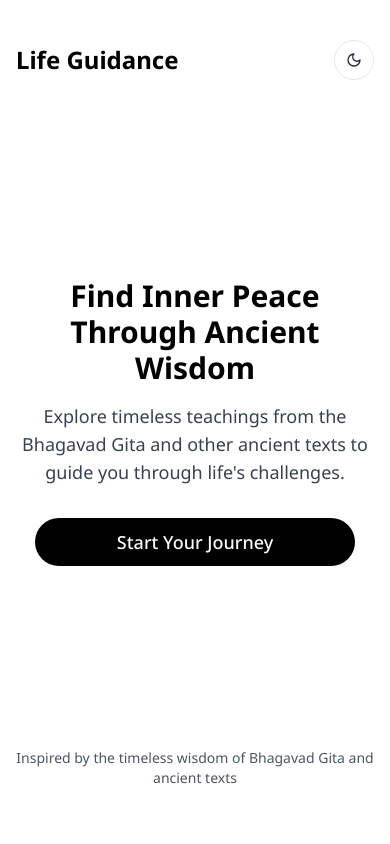
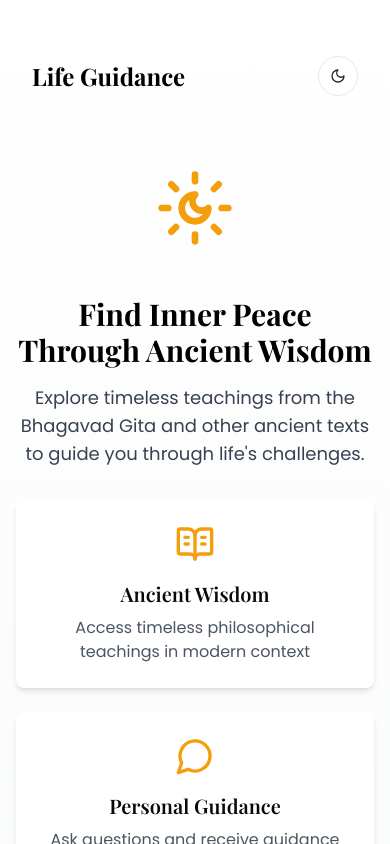
Before and after one commit to vishalprolance/divine-chat-guidance, a React (Vite) app: page / in a window 390 px wide. Built offline with nearby package versions, Linux system fonts and the light colour scheme.

Commit message:
Fix: Improve UI and add disclaimer
- Improved UI for better mobile visibility and aesthetics.
- Enhanced font usage and homepage design.
- Added a disclaimer to the app.
- Fixed text highlighting during speech.

```diff
--- a/src/App.css
+++ b/src/App.css
@@ -10,17 +10,18 @@
 
 html, body {
   height: 100%;
+  width: 100%;
   overflow: hidden;
   position: fixed;
-  width: 100%;
   overscroll-behavior: none;
+  touch-action: manipulation;
 }
 
 body {
   margin: 0;
   padding: 0;
-  touch-action: manipulation;
   -webkit-overflow-scrolling: touch;
+  font-family: 'Playfair Display', serif;
 }
 
 .logo {
@@ -78,3 +79,27 @@ body {
 .bg-purple-200, .dark .bg-purple-800 {
   animation: pulse-highlight 1s infinite;
 }
+
+/* Improve scrolling on mobile */
+.overflow-y-auto, .overflow-auto {
+  -webkit-overflow-scrolling: touch;
+}
+
+/* Sticky headers */
+.sticky {
+  position: sticky;
+  backdrop-filter: blur(10px);
+  z-index: 50;
+}
+
+/* Glass effect */
+.glass-effect {
+  background: rgba(255, 255, 255, 0.1);
+  backdrop-filter: blur(10px);
+  border: 1px solid rgba(255, 255, 255, 0.2);
+}
+
+.dark .glass-effect {
+  background: rgba(0, 0, 0, 0.2);
+  border: 1px solid rgba(255, 255, 255, 0.1);
+}
--- a/src/components/MessageList.tsx
+++ b/src/components/MessageList.tsx
@@ -59,7 +59,7 @@ const MessageList = ({
             <span
               key={`word-${index}`}
               className={index === highlightedWordIndex ?
-                'bg-purple-200 dark:bg-purple-800 px-1 py-0.5 rounded-md transition-all duration-100 transform scale-105' :
+                'highlighted-word' :
                 ''}
             >
               {word}
@@ -157,6 +157,31 @@ const MessageList = ({
           color: #ffffff;
         }
 
+        .highlighted-word {
+          background-color: #e9d8fd;
+          color: #4c1d95;
+          padding: 0 4px;
+          margin: 0 -1px;
+          border-radius: 4px;
+          display: inline-block;
+          animation: pulse 1s infinite;
+          font-weight: 500;
+          transition: all 0.2s ease;
+          box-shadow: 0 0 4px rgba(144, 97, 249, 0.5);
+        }
+
+        .dark .highlighted-word {
+          background-color: #6d28d9;
+          color: #ffffff;
+          box-shadow: 0 0 8px rgba(192, 132, 252, 0.5);
+        }
+
+        @keyframes pulse {
+          0% { transform: scale(1); }
+          50% { transform: scale(1.05); }
+          100% { transform: scale(1); }
+        }
+
         @media (max-width: 640px) {
           .message {
             max-width: 90%;
--- a/src/index.css
+++ b/src/index.css
@@ -1,5 +1,5 @@
 
-@import url('https://fonts.googleapis.com/css2?family=Noto+Sans:wght@400;500;600;700&display=swap');
+@import url('https://fonts.googleapis.com/css2?family=Playfair+Display:wght@400;500;600;700&family=Poppins:wght@300;400;500;600;700&display=swap');
 
 @tailwind base;
 @tailwind components;
@@ -61,7 +61,7 @@
     @apply border-border;
   }
   body {
-    @apply bg-background text-foreground font-sanskrit;
+    @apply bg-background text-foreground font-sans;
     min-height: 100vh;
     max-height: 100vh;
     overflow: hidden;
@@ -72,6 +72,18 @@
     max-height: 100vh;
     overflow: hidden;
   }
+
+  h1, h2, h3, h4, h5, h6 {
+    @apply font-serif;
+  }
+}
+
+.font-serif {
+  font-family: 'Playfair Display', serif;
+}
+
+.font-sans {
+  font-family: 'Poppins', sans-serif;
 }
 
 .animate-divine-fade-in {
@@ -154,3 +166,14 @@
 .dark .glass {
   @apply backdrop-blur-md bg-divine-blue/10 border border-divine-gold/20;
 }
+
+/* Enhanced text highlight animation */
+@keyframes highlight-pulse {
+  0% { opacity: 0.8; }
+  50% { opacity: 1; }
+  100% { opacity: 0.8; }
+}
+
+.highlighted-word {
+  animation: highlight-pulse 1.5s infinite;
+}
--- a/src/pages/Chat.tsx
+++ b/src/pages/Chat.tsx
@@ -1,13 +1,16 @@
+
 import React from 'react';
 import ChatInterface from '@/components/ChatInterface';
 import ThemeToggle from '@/components/ThemeToggle';
 import { Button } from '@/components/ui/button';
 import { Link } from 'react-router-dom';
 import { ArrowLeft } from 'lucide-react';
+
 const Chat = () => {
-  return <div className="min-h-screen flex flex-col px-2 py-2 md:px-4 md:py-4 overflow-hidden bg-white dark:bg-black">
+  return (
+    <div className="min-h-screen flex flex-col px-2 py-2 md:px-4 md:py-4 overflow-hidden bg-gradient-to-b from-white to-gray-50 dark:from-black dark:to-gray-950">
       <div className="w-full max-w-3xl mx-auto h-[calc(100vh-16px)] flex flex-col overflow-hidden">
-        <div className="flex justify-between items-center mb-4 sticky top-0 z-30 bg-white dark:bg-black pb-2 rounded">
+        <div className="flex justify-between items-center mb-4 sticky top-0 z-50 bg-white/90 dark:bg-black/90 backdrop-blur-md pb-2 pt-2 rounded-lg shadow-sm">
           <div className="flex items-center gap-2">
             <Link to="/">
               <Button variant="ghost" size="icon" className="rounded-full">
@@ -30,10 +33,15 @@ const Chat = () => {
           <ChatInterface />
         </div>
 
-        <footer className="mt-1 text-center text-xs text-gray-600 dark:text-gray-400 py-2 sticky bottom-0 z-10 bg-white dark:bg-black">
-          Inspired by the timeless wisdom of Bhagavad Gita and ancient texts
+        <footer className="mt-1 text-center text-xs text-gray-600 dark:text-gray-400 py-2 sticky bottom-0 z-10 bg-white/90 dark:bg-black/90 backdrop-blur-sm rounded-lg">
+          <p>Inspired by the timeless wisdom of Bhagavad Gita and ancient texts</p>
+          <p className="mt-1 text-xs text-gray-500 dark:text-gray-500">
+            Disclaimer: This app is an AI-powered guide and does not intend to hurt any religious beliefs or sentiments. All content is AI-generated.
+          </p>
         </footer>
       </div>
-    </div>;
+    </div>
+  );
 };
+
 export default Chat;
--- a/src/pages/Home.tsx
+++ b/src/pages/Home.tsx
@@ -3,33 +3,57 @@ import React from 'react';
 import { Button } from '@/components/ui/button';
 import { Link } from 'react-router-dom';
 import ThemeToggle from '@/components/ThemeToggle';
+import { BookOpenText, MessageCircleIcon, SunMoon } from 'lucide-react';
 
 const Home = () => {
   return (
-    <div className="min-h-screen flex flex-col overflow-hidden bg-white dark:bg-black">
-      <div className="container flex flex-col items-center justify-center h-screen px-4 py-10 gap-6">
-        <header className="w-full flex justify-between items-center mb-8 sticky top-0 z-10">
-          <h1 className="text-2xl font-bold text-black dark:text-white">Life Guidance</h1>
+    <div className="min-h-screen flex flex-col overflow-hidden bg-gradient-to-b from-white to-gray-50 dark:from-black dark:to-gray-900">
+      <div className="container flex flex-col items-center justify-center min-h-screen px-4 py-10 gap-6">
+        <header className="w-full flex justify-between items-center mb-8 sticky top-0 z-10 p-4">
+          <h1 className="text-2xl font-serif font-bold text-black dark:text-white">Life Guidance</h1>
           <ThemeToggle />
         </header>
 
         <div className="flex flex-col items-center justify-center flex-grow text-center max-w-xl">
-          <h2 className="text-3xl md:text-4xl font-bold mb-4 text-black dark:text-white">
+          <div className="mb-8 animate-divine-fade-in">
+            <SunMoon className="w-20 h-20 mx-auto mb-4 text-amber-500 dark:text-amber-400" />
+          </div>
+
+          <h2 className="text-3xl md:text-4xl font-serif font-bold mb-4 text-black dark:text-white animate-divine-fade-in" style={{animationDelay: '0.2s'}}>
             Find Inner Peace Through Ancient Wisdom
           </h2>
-          <p className="text-lg md:text-xl mb-8 text-gray-700 dark:text-gray-300">
+
+          <p className="text-lg md:text-xl mb-8 text-gray-700 dark:text-gray-300 animate-divine-fade-in" style={{animationDelay: '0.4s'}}>
             Explore timeless teachings from the Bhagavad Gita and other ancient texts
             to guide you through life's challenges.
           </p>
-          <Link to="/chat" className="w-full max-w-xs">
-            <Button className="w-full bg-black hover:bg-gray-800 dark:bg-white dark:text-black dark:hover:bg-gray-200 py-6 text-lg rounded-full">
+
+          <div className="grid grid-cols-1 md:grid-cols-2 gap-6 w-full mb-8 animate-divine-fade-in" style={{animationDelay: '0.6s'}}>
+            <div className="p-6 rounded-lg bg-white dark:bg-gray-800 shadow-md flex flex-col items-center text-center">
+              <BookOpenText className="w-10 h-10 mb-4 text-amber-500 dark:text-amber-400" />
+              <h3 className="font-serif text-xl font-semibold mb-2">Ancient Wisdom</h3>
+              <p className="text-gray-600 dark:text-gray-300">Access timeless philosophical teachings in modern context</p>
+            </div>
+
+            <div className="p-6 rounded-lg bg-white dark:bg-gray-800 shadow-md flex flex-col items-center text-center">
+              <MessageCircleIcon className="w-10 h-10 mb-4 text-amber-500 dark:text-amber-400" />
+              <h3 className="font-serif text-xl font-semibold mb-2">Personal Guidance</h3>
+              <p className="text-gray-600 dark:text-gray-300">Ask questions and receive guidance tailored to your needs</p>
+            </div>
+          </div>
+
+          <Link to="/chat" className="w-full max-w-xs animate-divine-fade-in" style={{animationDelay: '0.8s'}}>
+            <Button className="w-full bg-amber-500 hover:bg-amber-600 dark:bg-amber-500 dark:text-black dark:hover:bg-amber-400 py-6 text-lg rounded-full shadow-lg transition-all duration-300 transform hover:scale-105">
               Start Your Journey
             </Button>
           </Link>
         </div>
 
         <footer className="w-full mt-auto text-center text-sm text-gray-600 dark:text-gray-400 py-4">
-          Inspired by the timeless wisdom of Bhagavad Gita and ancient texts
+          <p>Inspired by the timeless wisdom of Bhagavad Gita and ancient texts</p>
+          <p className="mt-1 text-xs text-gray-500 dark:text-gray-500">
+            Disclaimer: This app is an AI-powered guide and does not intend to hurt any religious beliefs or sentiments. All content is AI-generated.
+          </p>
         </footer>
       </div>
     </div>
--- a/tailwind.config.ts
+++ b/tailwind.config.ts
@@ -19,6 +19,11 @@ export default {
 			}
 		},
 		extend: {
+			fontFamily: {
+				sans: ['Poppins', 'sans-serif'],
+				serif: ['Playfair Display', 'serif'],
+				sanskrit: ['Noto Sans', 'sans-serif'],
+			},
 			colors: {
 				border: 'hsl(var(--border))',
 				input: 'hsl(var(--input))',
@@ -63,18 +68,14 @@ export default {
 					border: 'hsl(var(--sidebar-border))',
 					ring: 'hsl(var(--sidebar-ring))'
 				},
-				// Divine theme colors updated to black and white
 				divine: {
-					blue: '#000000',
+					blue: '#1A1A2E',
 					gold: '#FFD700',
-					ochre: '#111111',
-					saffron: '#222222',
-					purple: '#333333',
-					leaf: '#444444'
+					ochre: '#E6B31E',
+					saffron: '#FFAA33',
+					purple: '#6E59A5',
+					leaf: '#4CAF50'
 				}
-			},
-			fontFamily: {
-				sanskrit: ['Noto Sans', 'sans-serif'],
 			},
 			keyframes: {
 				'divine-fade-in': {
```
